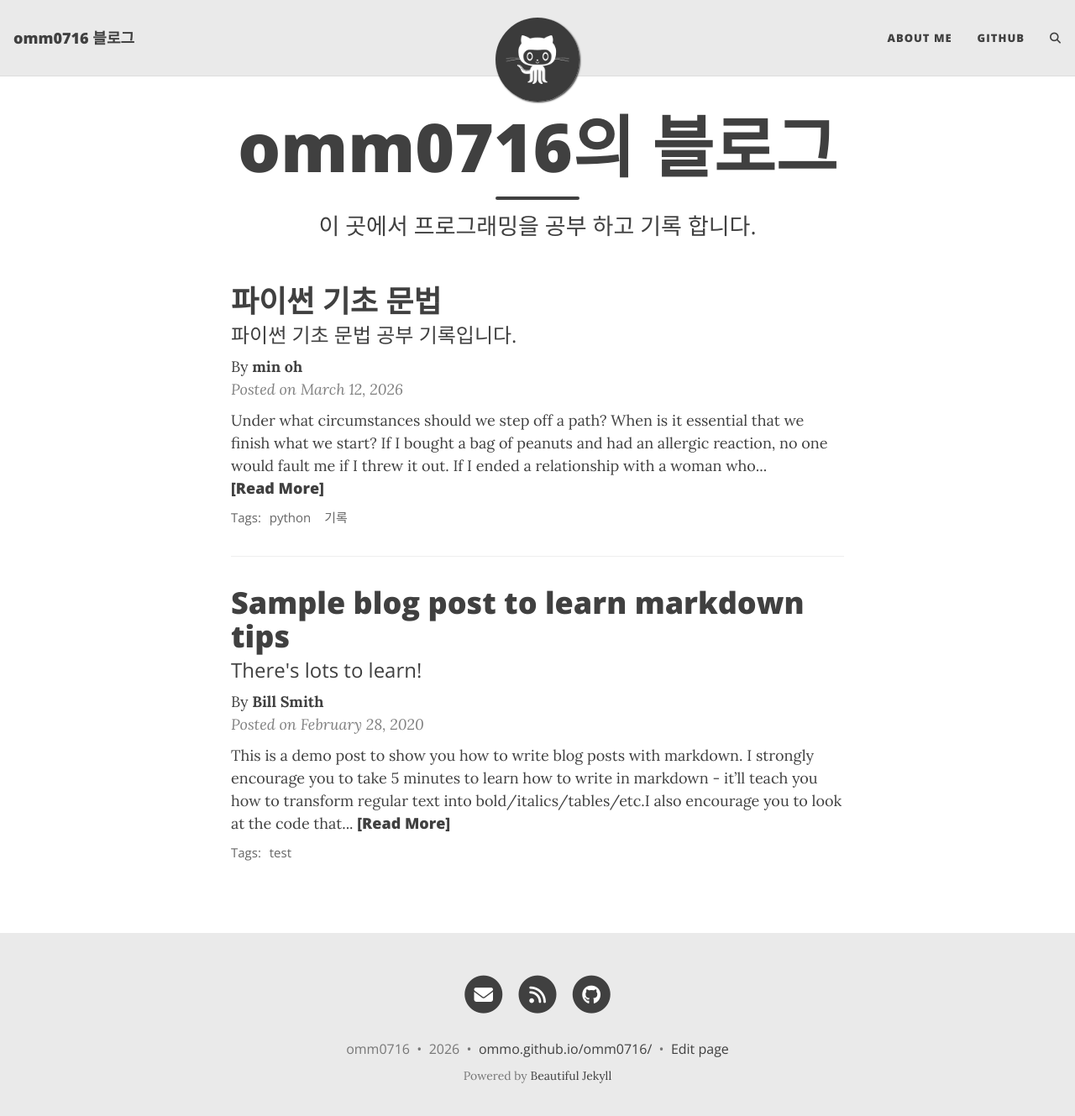
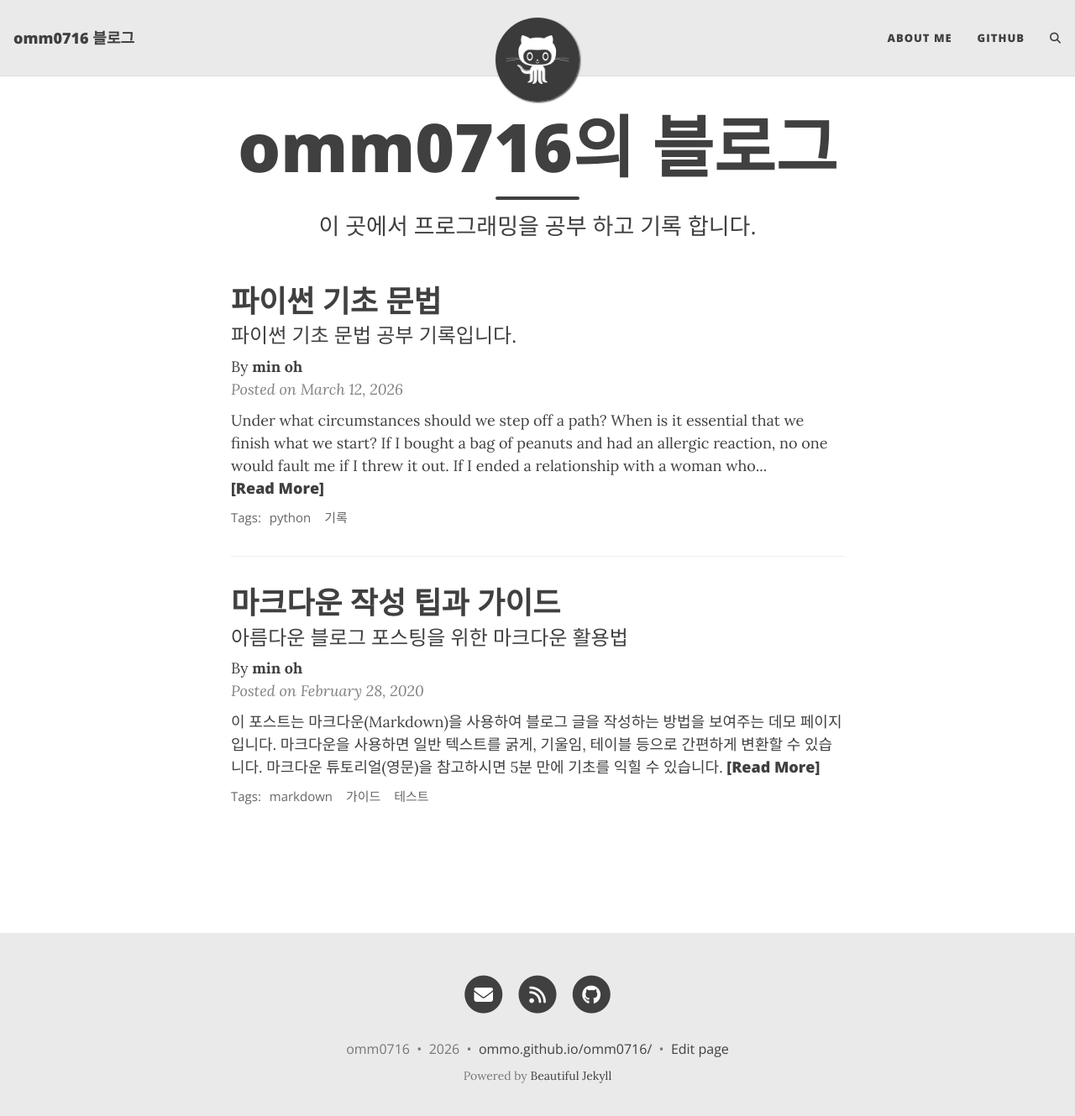
Before and after one commit to omm0716/omm0716.github.io, a Jekyll site: the page built from index.html, in a window 1280 px wide and 1342 px high. Shown: the top 1329 px of the window at 84% size. Built offline with Jekyll 4.4.1, drawn with Linux system fonts in a browser that asks for light colours; the list of posts is cut into pages by our own code; comment, search, counter and statistics services are not loaded.

Commit message:
Update 2020-02-28-sample-markdown.md

````diff
--- a/_posts/2020-02-28-sample-markdown.md
+++ b/_posts/2020-02-28-sample-markdown.md
@@ -1,46 +1,74 @@
 ---
 layout: post
-title: Sample blog post to learn markdown tips
-subtitle: There's lots to learn!
+title: 마크다운 작성 팁과 가이드
+subtitle: 아름다운 블로그 포스팅을 위한 마크다운 활용법
 gh-repo: daattali/beautiful-jekyll
 gh-badge: [star, fork, follow]
-tags: [test]
+tags: [markdown, 가이드, 테스트]
 comments: true
 mathjax: true
-author: Bill Smith
+author: min oh
 ---
 
 {: .box-success}
-This is a demo post to show you how to write blog posts with markdown.  I strongly encourage you to [take 5 minutes to learn how to write in markdown](https://markdowntutorial.com/) - it'll teach you how to transform regular text into bold/italics/tables/etc.<br/>I also encourage you to look at the [code that created this post](https://raw.githubusercontent.com/daattali/beautiful-jekyll/master/_posts/2020-02-28-sample-markdown.md) to learn some more advanced tips about using markdown in Beautiful Jekyll.
+이 포스트는 마크다운(Markdown)을 사용하여 블로그 글을 작성하는 방법을 보여주는 데모 페이지입니다. 마크다운을 사용하면 일반 텍스트를 **굵게**, *기울임*, 테이블 등으로 간편하게 변환할 수 있습니다. [마크다운 튜토리얼(영문)](https://markdowntutorial.com/)을 참고하시면 5분 만에 기초를 익힐 수 있습니다.
 
-**Here is some bold text**
+---
 
-## Here is a secondary heading
+## 1. 텍스트 강조와 제목
 
-[This is a link to a different site](https://deanattali.com/) and [this is a link to a section inside this page](#local-urls).
+기본적인 텍스트 강조 방법은 다음과 같습니다:
+- **여기는 굵은 글씨입니다.**
+- *여기는 기울임 글씨입니다.*
+- ~~여기는 취소선입니다.~~
 
-Here's a table:
+### 부제목 예시 (H3)
+제목은 `#`의 개수로 수준을 조절할 수 있습니다.
 
-| Number | Next number | Previous number |
-| :------ |:--- | :--- |
-| Five | Six | Four |
-| Ten | Eleven | Nine |
-| Seven | Eight | Six |
-| Two | Three | One |
+---
 
-You can use [MathJax](https://www.mathjax.org/) to write LaTeX expressions. For example:
-When \\(a \ne 0\\), there are two solutions to \\(ax^2 + bx + c = 0\\) and they are $$x = {-b \pm \sqrt{b^2-4ac} \over 2a}.$$
+## 2. 링크와 테이블
 
-How about a yummy crepe?
+[외부 사이트 링크(네이버)](https://www.naver.com)를 걸거나, 페이지 내부의 [특정 섹션으로 이동](#local-urls)하는 링크를 만들 수 있습니다.
 
-![Crepe](https://beautifuljekyll.com/assets/img/crepe.jpg)
+### 테이블 예시
 
-It can also be centered!
+| 항목 | 현재 값 | 다음 값 | 이전 값 |
+| :--- | :--- | :--- | :--- |
+| 숫자 | 5 | 6 | 4 |
+| 점수 | 10 | 11 | 9 |
+| 순위 | 2 | 3 | 1 |
 
-![Crepe](https://beautifuljekyll.com/assets/img/crepe.jpg){: .mx-auto.d-block :}
+---
 
-Here's a code chunk:
+## 3. 수학 공식 (MathJax)
 
+[MathJax](https://www.mathjax.org/)를 사용하여 LaTeX 수식을 작성할 수 있습니다.
+
+예를 들어, 근의 공식은 다음과 같이 표현됩니다:
+\\(a \ne 0\\) 일 때, \\(ax^2 + bx + c = 0\\) 의 해는 다음과 같습니다.
+$$x = {-b \pm \sqrt{b^2-4ac} \over 2a}$$
+
+---
+
+## 4. 이미지 삽입
+
+이미지를 삽입하고 정렬하는 방법입니다.
+
+### 기본 이미지
+![크레페](https://beautifuljekyll.com/assets/img/crepe.jpg)
+
+### 중앙 정렬 이미지
+테마에서 제공하는 클래스를 사용하여 이미지를 중앙에 배치할 수 있습니다.
+![크레페](https://beautifuljekyll.com/assets/img/crepe.jpg){: .mx-auto.d-block :}
+
+---
+
+## 5. 코드 블록 (Code Syntax Highlighting)
+
+개발 블로그에서 필수적인 코드 블록 표현 방식입니다.
+
+### 일반 코드 (강조 없음)
 ~~~
 var foo = function(x) {
   return(x + 5);
@@ -48,8 +76,7 @@ var foo = function(x) {
 foo(3)
 ~~~
 
-And here is the same code with syntax highlighting:
-
+### 언어 지정 강조 (JavaScript)
 ```javascript
 var foo = function(x) {
   return(x + 5);
@@ -57,8 +84,7 @@ var foo = function(x) {
 foo(3)
 ```
 
-And here is the same code yet again but with line numbers:
-
+### 줄 번호 포함
 {% highlight javascript linenos %}
 var foo = function(x) {
   return(x + 5);
@@ -66,35 +92,40 @@ var foo = function(x) {
 foo(3)
 {% endhighlight %}
 
-## Boxes
-You can add notification, warning and error boxes like this:
+---
 
-### Notification
+## 6. 알림 박스 (Notice Boxes)
 
+독자의 주의를 끌기 위해 다양한 스타일의 박스를 사용할 수 있습니다.
+
+### 알림 (Note)
 {: .box-note}
-**Note:** This is a notification box.
+**참고:** 이것은 일반적인 알림이나 메모를 위한 박스입니다.
 
-### Warning
+### 경고 (Warning)
+{: .box-warning}
+**경고:** 주의가 필요한 내용을 작성할 때 사용합니다.
 
-{: .box-warning}
-**Warning:** This is a warning box.
+### 오류 (Error)
+{: .box-error}
+**오류:** 중요한 에러나 금지 사항을 알릴 때 적합합니다.
 
-### Error
+---
 
-{: .box-error}
-**Error:** This is an error box.
+## 7. 로컬 URL 및 상세 내용 {#local-urls}
 
-## Local URLs in project sites {#local-urls}
+GitHub Pages에서 프로젝트 사이트를 운영할 때 로컬 이미지 경로가 깨지는 경우가 있습니다. 이럴 때는 `relative_url` 필터를 사용하는 것이 안전합니다.
 
-When hosting a *project site* on GitHub Pages (for example, `https://USERNAME.github.io/MyProject`), URLs that begin with `/` and refer to local files may not work correctly due to how the root URL (`/`) is interpreted by GitHub Pages. You can read more about it [in the FAQ](https://beautifuljekyll.com/faq/#links-in-project-page). To demonstrate the issue, the following local image will be broken **if your site is a project site:**
+**잘못된 예시 (로컬 경로):**
+![크레페](/assets/img/crepe.jpg)
 
-![Crepe](/assets/img/crepe.jpg)
+**올바른 예시 (relative_url 사용):**
+![크레페]({{ '/assets/img/crepe.jpg' | relative_url }})
 
-If the above image is broken, then you'll need to follow the instructions [in the FAQ](https://beautifuljekyll.com/faq/#links-in-project-page). Here is proof that it can be fixed:
-
-![Crepe]({{ '/assets/img/crepe.jpg' | relative_url }})
-
+### 접기/펼치기 (Details)
 <details markdown="1">
-<summary>Click here!</summary>
-Here you can see an **expandable** section
+<summary>여기를 클릭하여 내용을 확인하세요!</summary>
+이곳에 숨겨진 상세 내용을 작성할 수 있습니다. 마크다운 문법도 그대로 적용됩니다.
+- **굵은 글씨**도 가능합니다.
+- 리스트도 만들 수 있죠.
 </details>
````
